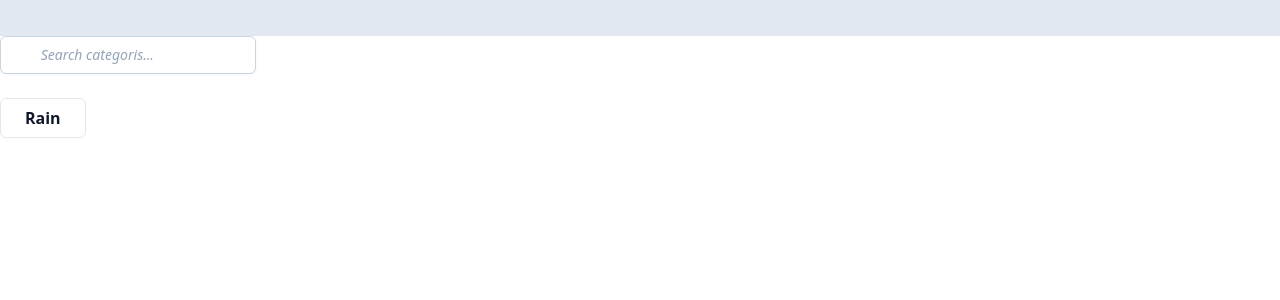
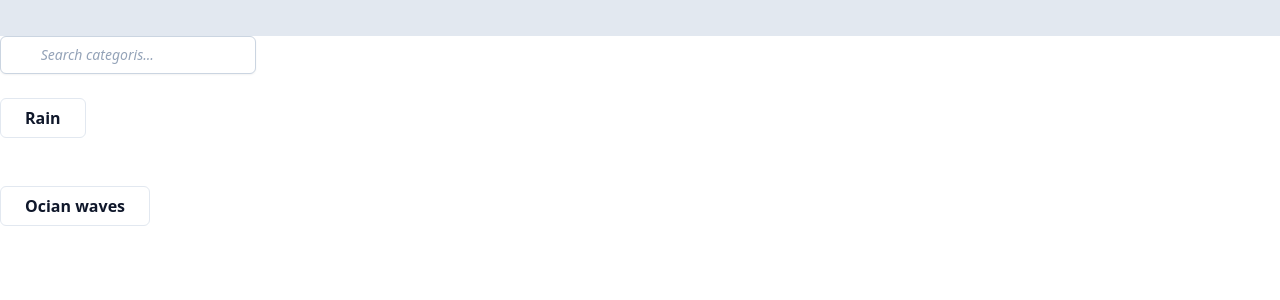
Before and after one commit to Hikari7/SleepHelper_ReactApp, a React (Create React App) app: page /sound in a window 1280 px wide. Shown: the top 300 px of the page. Built offline with nearby package versions, Linux system fonts and the light colour scheme.

Commit message:
added temp props

```diff
--- a/src/components/Videos/Categories.js
+++ b/src/components/Videos/Categories.js
@@ -3,27 +3,62 @@ import youtube from "../../apis/youtube";
 import CategoryItem from "./CategoryItem";
 // import Iframe from "react-iframe";
 
+// function Categories({ setVideo }) {
+//   const handleVideo = async (categoryName) => {
+//     const data = await youtube.get("/search", {
+//       params: {
+//         q: categoryName,
+//       },
+//     });
+
+//     setVideo([data]);
+//   };
+
+//   return (
+//     <>
+//       <CategoryItem handleVideo={handleVideo} categoryName="raindrops" />
+//       <CategoryItem handleVideo={handleVideo} categoryName="waves" />
+//       <CategoryItem handleVideo={handleVideo} categoryName="white noise" />
+//       <CategoryItem handleVideo={handleVideo} categoryName="cat purring" />
+//       <CategoryItem handleVideo={handleVideo} categoryName="forest" />
+//       <CategoryItem handleVideo={handleVideo} categoryName="ghibli" />
+//     </>
+//   );
+// }
+
 function Categories({ setVideo }) {
-  const handleVideo = async (genre) => {
-    const data = await youtube.get("/search", {
+  const handleVideo = (genre) => {
+    const data = youtube.get("/search", {
       params: {
         q: genre,
       },
     });
 
-    setVideo([data]);
+    setVideo(data);
   };
-
-  //mapで回す？
-  const categoryName = ["rain", "waves"];
 
   return (
     <>
-      <CategoryItem
-        CategoryItem={CategoryItem}
-        handleVideo={handleVideo}
-        categoryName={categoryName}
-      />
+      <ul>
+        <li>
+          <button
+            className="h-10 px-6 font-semibold rounded-md border border-slate-200 text-slate-900 my-6"
+            type="button"
+            onClick={() => handleVideo("rain")}
+          >
+            Rain
+          </button>
+        </li>
+        <li>
+          <button
+            className="h-10 px-6 font-semibold rounded-md border border-slate-200 text-slate-900 my-6"
+            type="button"
+            onClick={() => handleVideo("ocean")}
+          >
+            Ocian waves
+          </button>
+        </li>
+      </ul>
     </>
   );
 }
--- a/src/components/Videos/VideosMain.js
+++ b/src/components/Videos/VideosMain.js
@@ -3,7 +3,6 @@ import Header from "../Header";
 import Categories from "./Categories";
 import Video from "./Video";
 import Search from "./Search";
-import { Link } from "react-router-dom";
 
 //video pageの1番の親
 
```
Also changed, not shown: src/components/Videos/CategoryItem.js (+22 -0 lines), src/components/Videos/Video.js (+29 -6 lines), src/components/Videos/VideoItem.js (+29 -0 lines).
